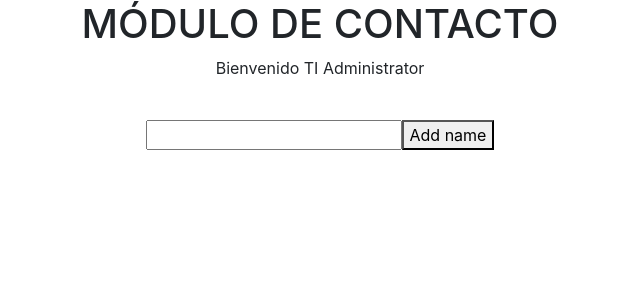
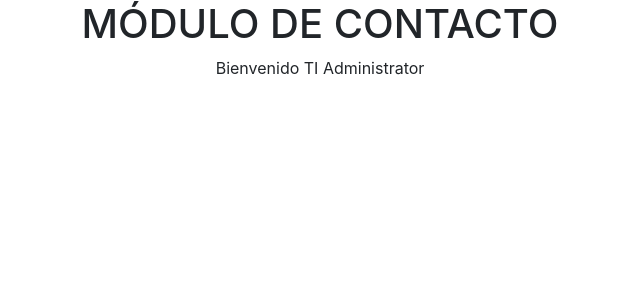
Before and after one commit to stivenramireza/angular-basic-concepts, an Angular app in the folder concepts1/: page / in a window 1280 px wide. Shown: the top 300 px of the page, without its empty margins (320-960 px from the left). Built offline with nearby package versions, Linux system fonts and the light colour scheme.

Commit message:
Deleting examples

```diff
--- a/concepts1/src/app/app.component.html
+++ b/concepts1/src/app/app.component.html
@@ -2,9 +2,4 @@
   <h1>MÓDULO DE CONTACTO</h1>
   <p>Bienvenido TI Administrator</p>
   <br>
-  <custom-hello
-    #myHelloComponent
-    (sayHello)="onSayHello($event)"
-  >
-  </custom-hello>
 </div>
--- a/concepts1/src/app/app.component.ts
+++ b/concepts1/src/app/app.component.ts
@@ -7,19 +7,4 @@ import { Component } from '@angular/core';
 })
 export class AppComponent {
   title = 'concepts1';
-
-  public myName:string = 'Stiven';
-
-  onSayHello(message) {
-    console.log(message);
-  }
-
-  updateNameClasses(name:string) {
-    return {
-      'error': name.length <= 3,
-      'warning': name.length > 3 && name.length <= 6,
-      'success': name.length > 6,
-      'bold': name.length > 8
-    }
-  }
 }
--- a/concepts1/src/app/app.module.ts
+++ b/concepts1/src/app/app.module.ts
@@ -5,12 +5,9 @@ import { FormsModule } from '@angular/forms'
 import { AppRoutingModule } from './app-routing.module';
 import { AppComponent } from './app.component';
 
-import { HelloComponent } from './hello/hello.component';
-
 @NgModule({
   declarations: [
-    AppComponent,
-    HelloComponent
+    AppComponent
   ],
   imports: [
     BrowserModule,
--- a/concepts1/src/app/hello/hello.component.css
+++ /dev/null
@@ -1,3 +0,0 @@
-p {
-    font-size: 1.6em;
-}
--- a/concepts1/src/app/hello/hello.component.html
+++ /dev/null
@@ -1,15 +0,0 @@
-<div [ngSwitch]="namesList.length < 5">
-    <div *ngSwitchCase="true">
-        <input type="text" [(ngModel)]="inputName" (keyup.enter)="addName()">
-        <button (click)="addName()">Add name</button>
-    </div>
-    <div *ngSwitchCase="false">
-        <p>You can't add more names</p>
-    </div>
-</div>
-<p
-    *ngFor="let item of namesList; index as i"
-    (click)="onNameClick()"
->
-    {{ i }} - Hello {{ item }}!
-</p>
--- a/concepts1/src/app/hello/hello.component.ts
+++ /dev/null
@@ -1,32 +0,0 @@
-import { Component, Input, Output, EventEmitter } from '@angular/core';
-
-@Component({
-    selector: 'custom-hello',
-    templateUrl: `./hello.component.html`,
-    styleUrls: [
-        './hello.component.css'
-    ]
-})
-
-export class HelloComponent {
-
-    @Input() name:string;
-    @Output() sayHello:EventEmitter<string> = new EventEmitter<string>();
-
-    public namesList: Array<string> = [];
-    public inputName:string = '';
-
-    constructor() {
-    }
-
-    onNameClick() {
-        this.sayHello.emit('Hello!');
-    }
-
-    addName() {
-        this.namesList.push(this.inputName);
-        this.inputName = '';
-        console.log(this.namesList)
-    }
-
-}
```
